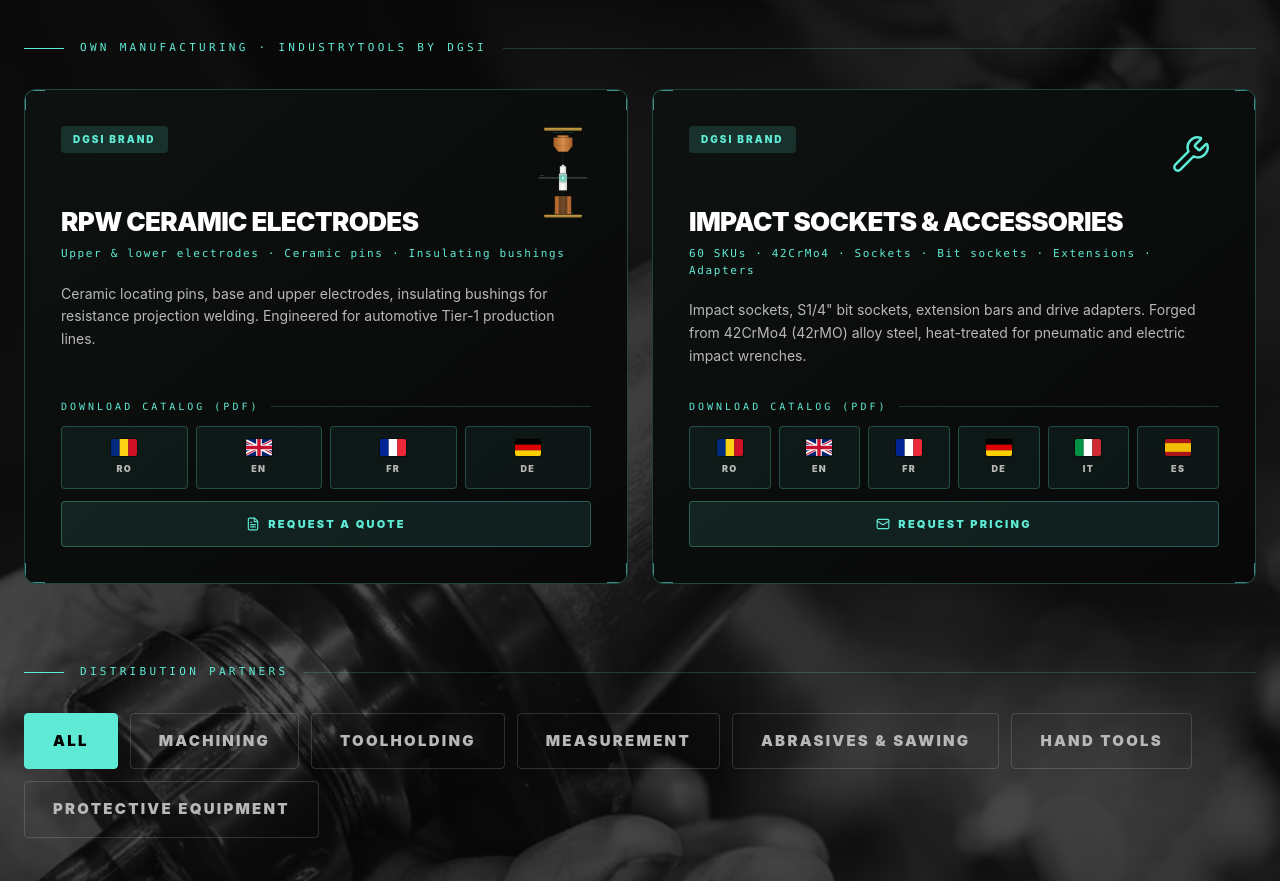
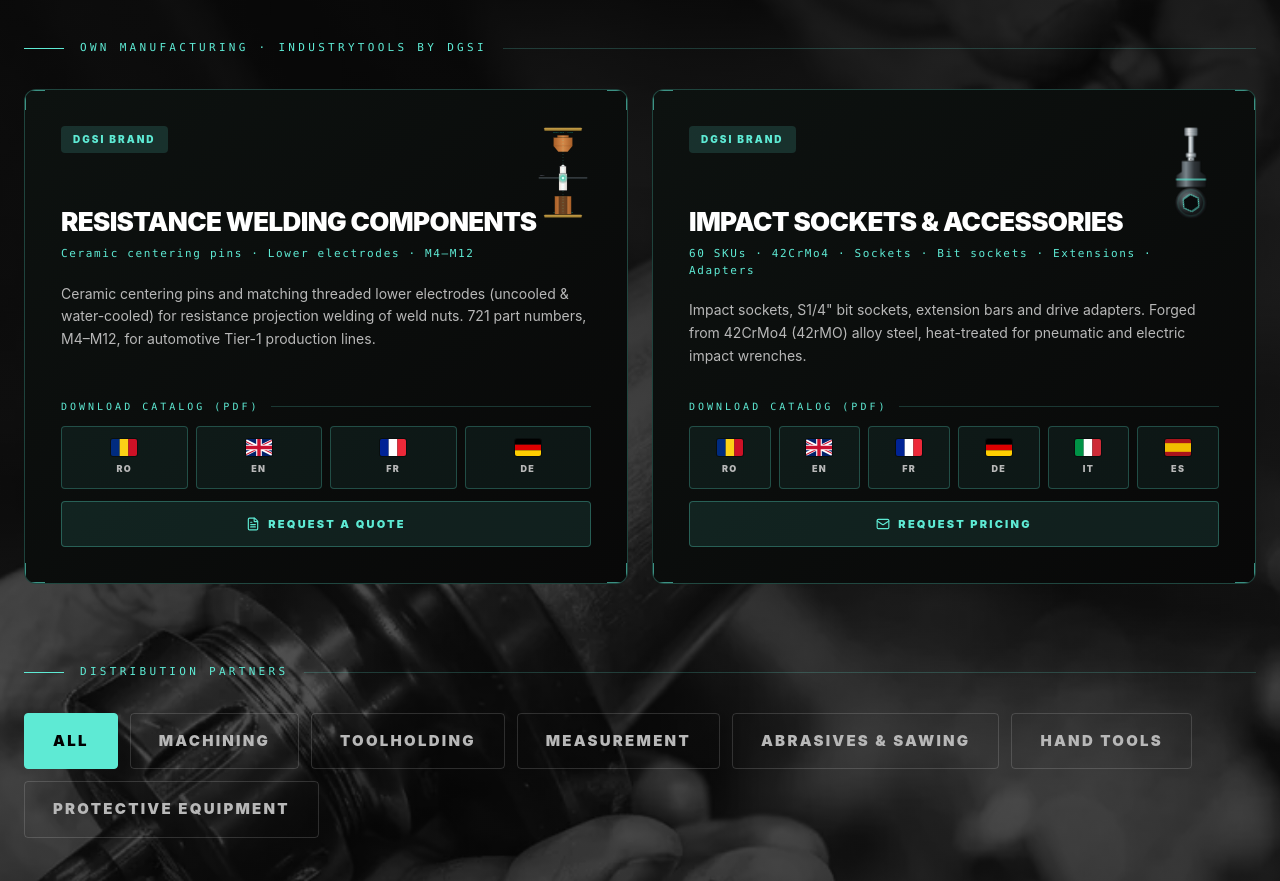
Before and after one commit to alexcojocaru09/dgsi-website, a React (Vite) app: page / in a window 1280 px wide. Shown: the part 2360-3241 px from the top of the page. Built offline with nearby package versions, Linux system fonts and the light colour scheme.

Commit message:
Resistance Welding Components, cataloage multilingve, database oprit

```diff
--- a/src/App.jsx
+++ b/src/App.jsx
@@ -1,5 +1,5 @@
 // src/App.jsx
-// v · 14.10.26 · Sockets catalogs + presentations → 6 languages (RO/EN/FR/DE/IT/ES), new file names, IT/ES flags
+// v · 14.10.26 · SocketsAnimation icon (HEX/TORX + extension) · Sockets catalogs + presentations → 6 languages (RO/EN/FR/DE/IT/ES), new file names, IT/ES flags
 // v · 08.10.26 · Welding catalog RO/EN/FR/DE + Sockets printed brochure (EN) + RPW database paused (SHOW_RPW_DATABASE)
 // v · 04.08.26 · Impact Sockets — cataloage multilingve RO/EN/FR/DE cu butoane-steag
 import React, { useState, useEffect, useRef } from 'react';
@@ -82,6 +82,85 @@
       <path d="M30,0 v30 M0,15 h60" stroke="#FFFFFF" strokeWidth="10" />
       <path d="M30,0 v30 M0,15 h60" stroke="#C8102E" strokeWidth="6" />
     </svg>
+  );
+}
+
+// ─── Impact Sockets — animated product icon (style: WeldingAnimation) ─────────
+// Shows the product families: extension bar plugging into an impact socket
+// (side view) + socket face (end view) cycling HEX ↔ TORX profile.
+// Keyframes: sock-* in index.css.
+const TORX_STAR = (() => {
+  const pts = [];
+  for (let i = 0; i < 72; i++) {
+    const a = (i / 72) * Math.PI * 2;
+    const r = 30 + 9 * Math.cos(6 * a);
+    pts.push(`${(120 + r * Math.sin(a)).toFixed(2)},${(330 - r * Math.cos(a)).toFixed(2)}`);
+  }
+  return pts.join(' ');
+})();
+const HEX_BORE = Array.from({ length: 6 }, (_, i) => {
+  const a = (i / 6) * Math.PI * 2;
+  return `${(120 + 37 * Math.sin(a)).toFixed(2)},${(330 - 37 * Math.cos(a)).toFixed(2)}`;
+}).join(' ');
+
+function SocketsAnimation({ height = 56 }) {
+  return (
+    <div style={{ maxHeight: height }} className="w-full h-auto">
+      <svg viewBox="0 0 240 400" className="w-full h-full" aria-hidden="true">
+        <defs>
+          <linearGradient id="sk-chrome" x1="0" x2="1">
+            <stop offset="0" stopColor="#6a7378" /><stop offset="0.35" stopColor="#f4f7f8" />
+            <stop offset="0.62" stopColor="#aab3b8" /><stop offset="1" stopColor="#555e63" />
+          </linearGradient>
+          <linearGradient id="sk-black" x1="0" x2="1">
+            <stop offset="0" stopColor="#202427" /><stop offset="0.33" stopColor="#7a858b" />
+            <stop offset="0.6" stopColor="#30363a" /><stop offset="1" stopColor="#141618" />
+          </linearGradient>
+          <radialGradient id="sk-face" cx="0.4" cy="0.35">
+            <stop offset="0" stopColor="#7a858b" /><stop offset="0.7" stopColor="#2c3134" />
+            <stop offset="1" stopColor="#141618" />
+          </radialGradient>
+          <clipPath id="sk-clip-hex"><path d="M80 150 H160 V196 L184 212 V262 H56 V212 L80 196 Z" /></clipPath>
+          <clipPath id="sk-clip-torx"><path d="M80 150 H160 V262 H80 Z" /></clipPath>
+        </defs>
+
+        {/* Extension bar — plugs into the socket */}
+        <g className="sock-plug">
+          <rect x="92" y="8" width="56" height="34" rx="4" fill="url(#sk-chrome)" stroke="#2c3134" strokeWidth="0.8" />
+          <rect x="92" y="16" width="56" height="3" fill="#2c3134" opacity="0.3" />
+          <rect x="92" y="24" width="56" height="3" fill="#2c3134" opacity="0.3" />
+          <rect x="92" y="32" width="56" height="3" fill="#2c3134" opacity="0.3" />
+          <rect x="108" y="42" width="24" height="76" fill="url(#sk-chrome)" stroke="#2c3134" strokeWidth="0.8" />
+          <rect x="98" y="116" width="44" height="18" rx="4" fill="url(#sk-chrome)" stroke="#2c3134" strokeWidth="0.8" />
+          <rect x="106" y="134" width="28" height="18" fill="url(#sk-chrome)" stroke="#2c3134" strokeWidth="0.6" />
+          <circle cx="120" cy="143" r="3" fill="#2c3134" />
+        </g>
+
+        {/* Socket — side view: HEX impact socket ↔ TORX socket */}
+        <g className="sock-phase-a">
+          <path d="M80 150 H160 V196 L184 212 V262 H56 V212 L80 196 Z" fill="url(#sk-black)" stroke="#0b0c0d" strokeWidth="0.8" />
+          <rect x="56" y="226" width="128" height="6" fill="#5EEAD4" opacity="0.9" />
+          <g clipPath="url(#sk-clip-hex)">
+            <rect x="46" y="150" width="18" height="112" fill="#ffffff" opacity="0.16" className="sock-shimmer" />
+          </g>
+        </g>
+        <g className="sock-phase-b">
+          <path d="M80 150 H160 V262 H80 Z" fill="url(#sk-black)" stroke="#0b0c0d" strokeWidth="0.8" />
+          <rect x="80" y="190" width="80" height="6" fill="#5EEAD4" opacity="0.9" />
+          <g clipPath="url(#sk-clip-torx)">
+            <rect x="70" y="150" width="16" height="112" fill="#ffffff" opacity="0.16" className="sock-shimmer" />
+          </g>
+        </g>
+
+        {/* Socket face — end view, profile HEX ↔ TORX */}
+        <circle cx="120" cy="330" r="66" fill="url(#sk-face)" stroke="#0b0c0d" strokeWidth="1" />
+        <circle cx="120" cy="330" r="56" fill="none" stroke="#5EEAD4" strokeOpacity="0.4" strokeWidth="2" />
+        <g className="sock-spin">
+          <polygon points={HEX_BORE} fill="#07090a" stroke="#5EEAD4" strokeWidth="4" className="sock-phase-a" />
+          <polygon points={TORX_STAR} fill="#07090a" stroke="#5EEAD4" strokeWidth="4" className="sock-phase-b" />
+        </g>
+      </svg>
+    </div>
   );
 }
 
@@ -925,7 +1004,7 @@
                       <div className="h-px flex-1 bg-[#5EEAD4]/20" />
                     </div>
 
-                    <CatalogFlags catalogs={WELDING_CATALOGS} label="RPW Welding Catalog" />
+                    <CatalogFlags catalogs={WELDING_CATALOGS} label="Resistance Welding Catalog" />
 
                     <div className="flex flex-col sm:flex-row gap-3">
                       {SHOW_RPW_DATABASE && (
@@ -960,7 +1039,7 @@
                   <div className="flex items-start justify-between mb-6">
                     <span className="px-3 py-1.5 bg-[#5EEAD4]/15 text-[#5EEAD4] text-[10px] font-black uppercase tracking-[0.2em] rounded">{t.products.ownBadge}</span>
                     <div className="w-14 h-14 flex items-center justify-center text-[#5EEAD4]">
-                      <Wrench size={40} strokeWidth={1.5} />
+                      <SocketsAnimation height={56} />
                     </div>
                   </div>
                   <h3 className="text-2xl md:text-[26px] font-black uppercase tracking-tight text-white mb-2 leading-tight">{t.products.socketsTitle}</h3>
--- a/src/i18n.js
+++ b/src/i18n.js
@@ -196,9 +196,9 @@
       ownGroup: 'Own manufacturing · IndustryTools by DGSI',
       partnerGroup: 'Distribution partners',
       ownBadge: 'DGSI BRAND',
-      rpwTitle: 'RPW Ceramic Electrodes',
-      rpwMeta: 'Upper & lower electrodes · Ceramic pins · Insulating bushings',
-      rpwDesc: 'Ceramic locating pins, base and upper electrodes, insulating bushings for resistance projection welding. Engineered for automotive Tier-1 production lines.',
+      rpwTitle: "Resistance Welding Components",
+      rpwMeta: "Ceramic centering pins · Lower electrodes · M4–M12",
+      rpwDesc: "Ceramic centering pins and matching threaded lower electrodes (uncooled & water-cooled) for resistance projection welding of weld nuts. 721 part numbers, M4–M12, for automotive Tier-1 production lines.",
       rpwOpen: 'Open the database',
       rpwQuote: 'Request a quote',
       socketsTitle: 'Impact Sockets & Accessories',
@@ -352,9 +352,9 @@
       ownGroup: 'Producție proprie · IndustryTools by DGSI',
       partnerGroup: 'Parteneri de distribuție',
       ownBadge: 'MARCA DGSI',
-      rpwTitle: 'Electrozi ceramici RPW',
-      rpwMeta: 'Electrozi superiori & inferiori · Pini ceramici · Bucșe izolante',
-      rpwDesc: 'Pini ceramici de centrare, electrozi de bază și superiori, bucșe izolante pentru sudura în puncte prin proiecție. Ingineriți pentru linii de producție Tier-1 automotive.',
+      rpwTitle: "Componente pentru sudură prin rezistență",
+      rpwMeta: "Pini ceramici de centrare · Electrozi inferiori · M4–M12",
+      rpwDesc: "Pini ceramici de centrare și electrozi inferiori filetați (fără răcire și răciți cu apă) pentru sudura prin proiecție a piulițelor. 721 de coduri, M4–M12, pentru linii de producție Tier-1 automotive.",
       rpwOpen: 'Deschide baza de date',
       rpwQuote: 'Cere ofertă',
       socketsTitle: 'Tubulare Impact & Accesorii',
@@ -508,9 +508,9 @@
       ownGroup: 'Fabrication propre · IndustryTools by DGSI',
       partnerGroup: 'Partenaires de distribution',
       ownBadge: 'MARQUE DGSI',
-      rpwTitle: 'Électrodes céramiques RPW',
-      rpwMeta: 'Électrodes supérieures & inférieures · Pions céramiques · Bagues isolantes',
-      rpwDesc: "Pions céramiques de centrage, électrodes de base et supérieures, douilles isolantes pour soudage par bossages. Conçus pour les lignes de production Tier-1 automobile.",
+      rpwTitle: "Composants de soudage par résistance",
+      rpwMeta: "Pions de centrage céramiques · Électrodes inférieures · M4–M12",
+      rpwDesc: "Pions de centrage céramiques et électrodes inférieures filetées assorties (non refroidies et refroidies à l'eau) pour le soudage par bossages des écrous. 721 références, M4–M12, pour les lignes de production Tier-1 automobile.",
       rpwOpen: 'Ouvrir la base de données',
       rpwQuote: 'Demander un devis',
       socketsTitle: 'Douilles à choc & Accessoires',
@@ -664,9 +664,9 @@
       ownGroup: 'Eigenfertigung · IndustryTools by DGSI',
       partnerGroup: 'Distributionspartner',
       ownBadge: 'DGSI-MARKE',
-      rpwTitle: 'RPW-Keramikelektroden',
-      rpwMeta: 'Ober- & Unterelektroden · Keramikstifte · Isolierbuchsen',
-      rpwDesc: 'Keramische Zentrierstifte, Basis- und Oberelektroden, Isolierbuchsen für Buckelschweißen. Entwickelt für Tier-1-Automotive-Produktionslinien.',
+      rpwTitle: "Widerstandsschweißkomponenten",
+      rpwMeta: "Keramik-Zentrierstifte · Unterelektroden · M4–M12",
+      rpwDesc: "Keramische Zentrierstifte und passende Unterelektroden mit Gewinde (ungekühlt und wassergekühlt) für das Buckelschweißen von Schweißmuttern. 721 Artikelnummern, M4–M12, für Tier-1-Automotive-Produktionslinien.",
       rpwOpen: 'Datenbank öffnen',
       rpwQuote: 'Angebot anfordern',
       socketsTitle: 'Schlagschraubereinsätze & Zubehör',
--- a/src/index.css
+++ b/src/index.css
@@ -256,3 +256,39 @@
   outline: 2px solid rgba(29, 233, 182, 0.7);
   outline-offset: 2px;
 }
+
+/* ───────────────────────────────────────────────────────────────────
+   SOCKETS ANIMATION (Impact Sockets card icon) · 14.10.26
+   Extension bar plugs in · socket + face profile cycle HEX ↔ TORX
+   ─────────────────────────────────────────────────────────────────── */
+@keyframes sock-plug-in {
+  0%, 100% { transform: translateY(-14px); }
+  35%, 65% { transform: translateY(0); }
+}
+@keyframes sock-swap-a {
+  0%, 44%   { opacity: 1; }
+  50%, 94%  { opacity: 0; }
+  100%      { opacity: 1; }
+}
+@keyframes sock-swap-b {
+  0%, 44%   { opacity: 0; }
+  50%, 94%  { opacity: 1; }
+  100%      { opacity: 0; }
+}
+@keyframes sock-shimmer-move {
+  from { transform: translateX(0); }
+  to   { transform: translateX(150px); }
+}
+@keyframes sock-spin-face {
+  to { transform: rotate(360deg); }
+}
+.sock-plug    { animation: sock-plug-in 3s ease-in-out infinite; }
+.sock-phase-a { animation: sock-swap-a 6s ease-in-out infinite; }
+.sock-phase-b { animation: sock-swap-b 6s ease-in-out infinite; }
+.sock-shimmer { animation: sock-shimmer-move 1.4s linear infinite; }
+.sock-spin    { animation: sock-spin-face 6s linear infinite; transform-box: fill-box; transform-origin: center; }
+
+@media (prefers-reduced-motion: reduce) {
+  .sock-plug, .sock-phase-a, .sock-phase-b, .sock-shimmer, .sock-spin { animation: none; }
+  .sock-phase-b { opacity: 0; }
+}
```
